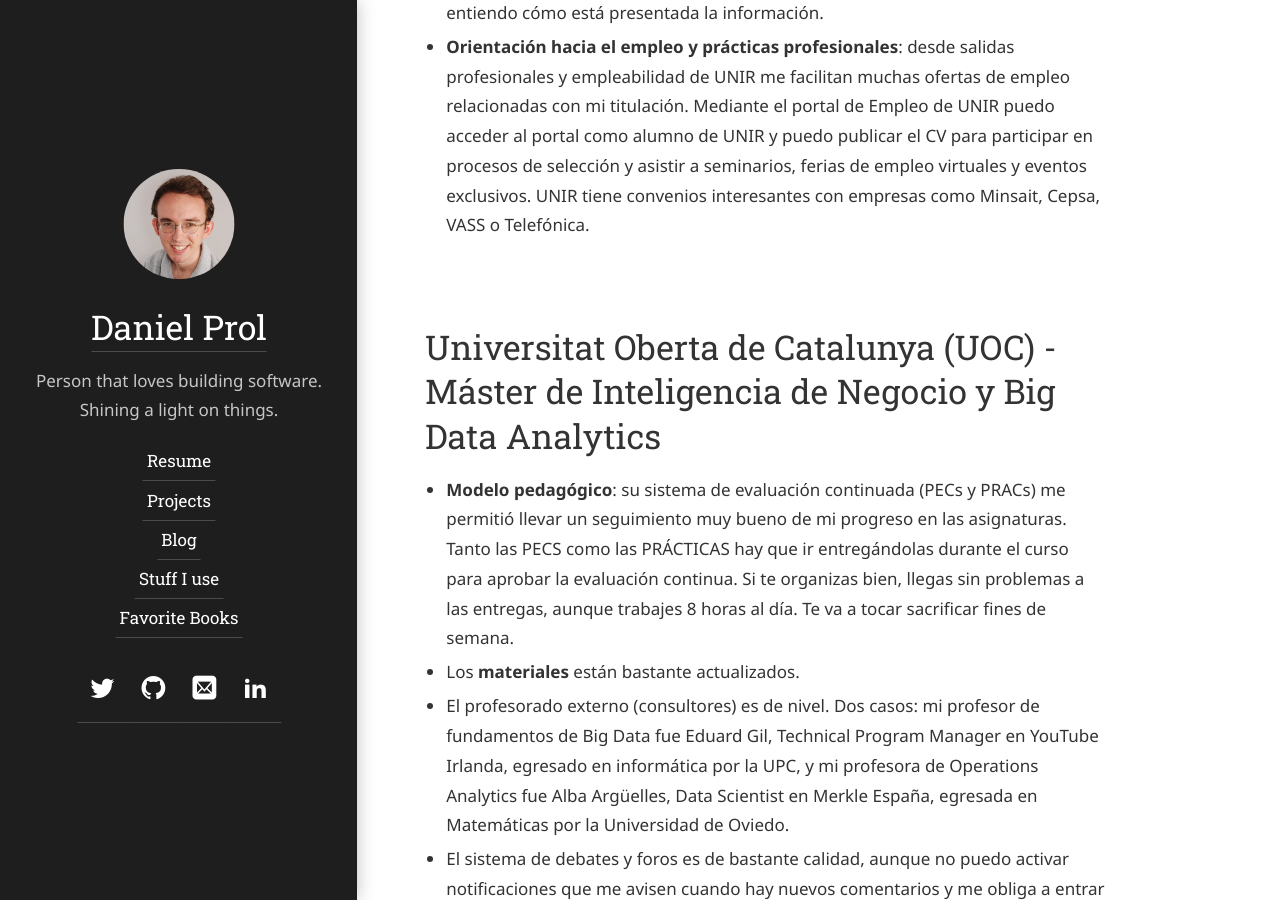
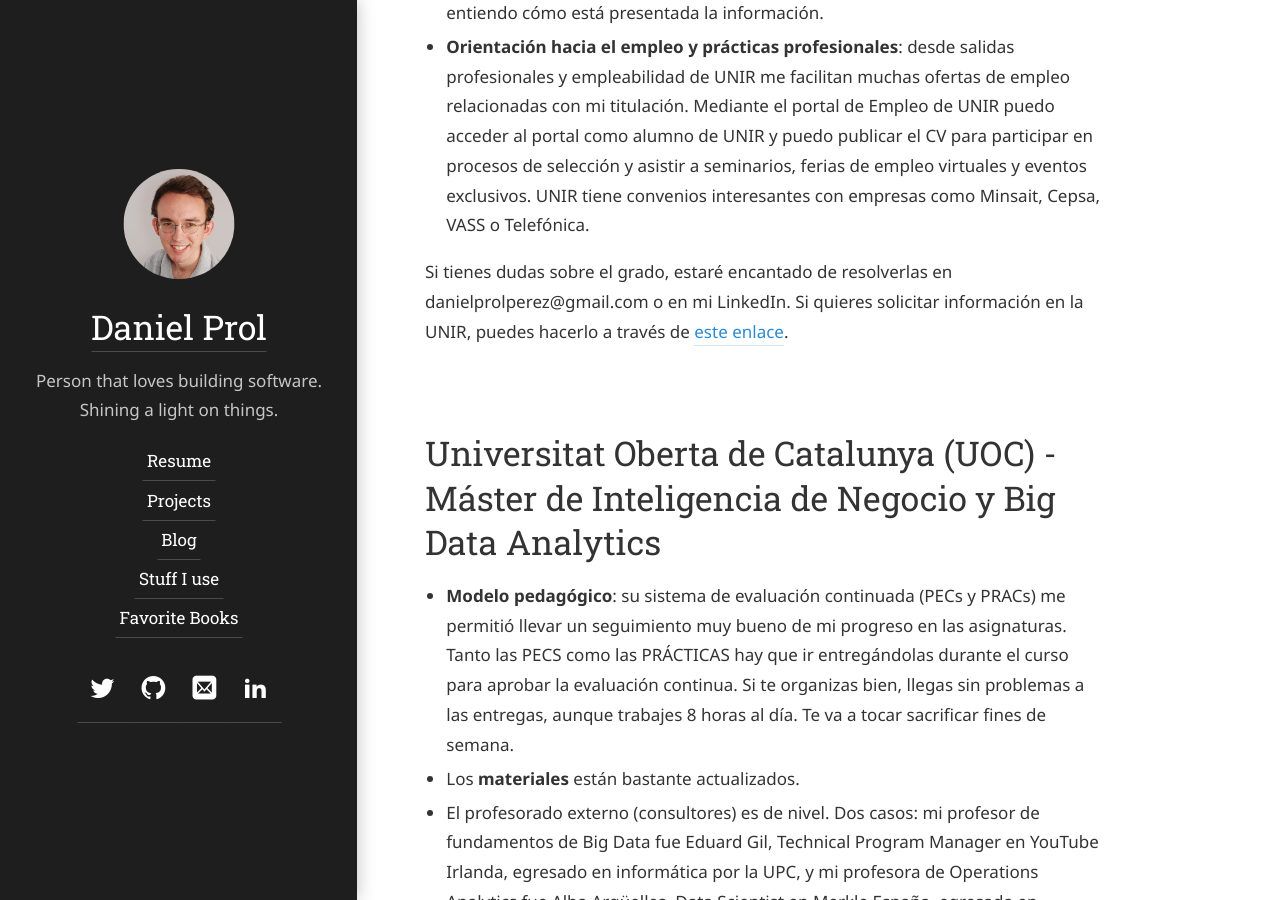
Before and after one commit to dprol/dprol.github.io, a Jekyll site: the page built from hydejack/_posts/2021-07-04-uoc-unir.md, in a window 1280 px wide and 900 px high, scrolled down 3887 px. Built offline with Jekyll 4.4.1, drawn with Linux system fonts in a browser that asks for light colours; some web fonts are replaced.

Commit message:
Update 2021-07-04-uoc-unir.md

```diff
--- a/hydejack/_posts/2021-07-04-uoc-unir.md
+++ b/hydejack/_posts/2021-07-04-uoc-unir.md
@@ -31,6 +31,8 @@
 - El **diseño del portal** me confundió al principio porque no entendía bien la estructura pero con el paso a Moodle se me ha hecho más fácil porque ya entiendo cómo está presentada la información.
 - **Orientación hacia el empleo y prácticas profesionales**: desde salidas profesionales y empleabilidad de UNIR me facilitan muchas ofertas de empleo relacionadas con mi titulación. Mediante el portal de Empleo de UNIR puedo acceder al portal como alumno de UNIR y puedo publicar el CV para participar en procesos de selección y asistir a seminarios, ferias de empleo virtuales y eventos exclusivos. UNIR tiene convenios interesantes con empresas como Minsait, Cepsa, VASS o Telefónica.
 
+Si tienes dudas sobre el grado, estaré encantado de resolverlas en danielprolperez@gmail.com o en mi LinkedIn. Si quieres solicitar información en la UNIR, puedes hacerlo a través de <a href="https://recomendar.unir.net/IZZM5B">este enlace</a>.
+
 # Universitat Oberta de Catalunya (UOC) - Máster de Inteligencia de Negocio y Big Data Analytics
 
 - **Modelo pedagógico**: su sistema de evaluación continuada (PECs y PRACs) me permitió llevar un seguimiento muy bueno de mi progreso en las asignaturas. Tanto las PECS como las PRÁCTICAS hay que ir entregándolas durante el curso para aprobar la evaluación continua. Si te organizas bien, llegas sin problemas a las entregas, aunque trabajes 8 horas al día. Te va a tocar sacrificar fines de semana.
```
